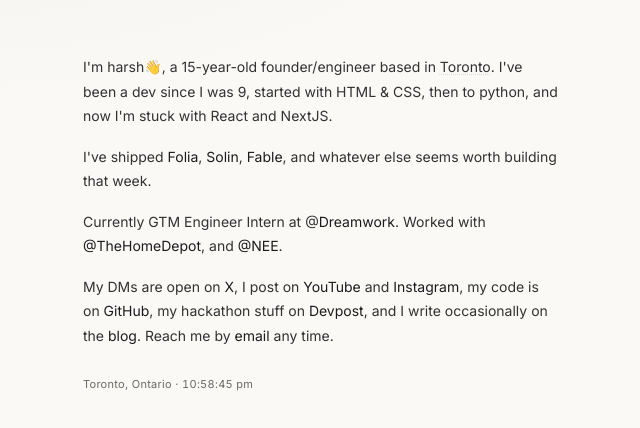
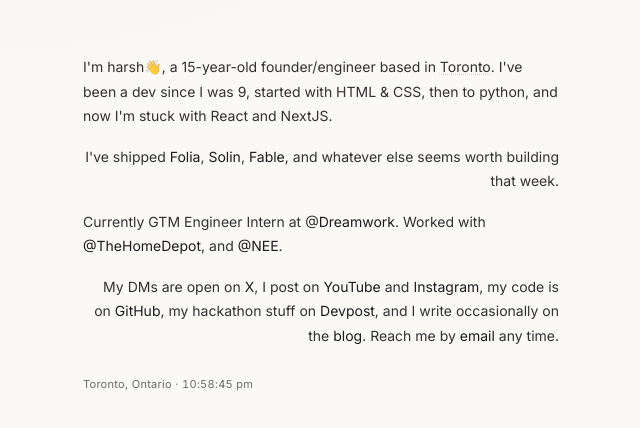
Before and after one commit to GreenKeewi/bio, a Next.js app: page / in a window 1280 px wide. Shown: the part 176-604 px from the top of the page, without its empty margins (319-959 px from the left). Built offline with nearby package versions, Linux system fonts and the light colour scheme.

Commit message:
Alternate paragraph alignment

```diff
--- a/app/page.tsx
+++ b/app/page.tsx
@@ -50,26 +50,26 @@
     <main className="mx-auto flex min-h-full w-full max-w-[540px] flex-col px-5 py-10 sm:px-8 sm:py-12">
       <div className={`t-fade my-auto ${shown ? "is-shown" : ""}`}>
         <div className="max-w-lg space-y-4 text-[14px] leading-[1.75] text-[var(--ink-dim)]">
-          <p>
+          <p className="text-left">
             I&apos;m harsh👋, a 15-year-old founder/engineer based in <RippleWord>Toronto</RippleWord>. I&apos;ve been a
             dev since I was 9, started with HTML &amp; CSS, then to python, and now I&apos;m stuck with React and
             NextJS.
           </p>
 
-          <p>
+          <p className="text-right">
             I&apos;ve shipped <InlineLink href="https://folia-notes.vercel.app/">Folia</InlineLink>,{" "}
             <InlineLink href="https://heysolin.com">Solin</InlineLink>,{" "}
             <InlineLink href="https://usefable.ca">Fable</InlineLink>, and whatever else seems worth building
             that week.
           </p>
 
-          <p>
+          <p className="text-left">
             Currently GTM Engineer Intern at @<InlineLink href="https://x.com/dreamworkhq">Dreamwork</InlineLink>.
             Worked with <InlineLink href="https://x.com/HomeDepot">@TheHomeDepot</InlineLink>, and{" "}
             <InlineLink href="https://x.com/NEEIOnline">@NEE</InlineLink>.
           </p>
 
-          <p>
+          <p className="text-right">
             My DMs are open on <InlineLink href="https://x.com/harshTalksAI">X</InlineLink>, I post on{" "}
             <InlineLink href="https://www.youtube.com/channel/UCUSQ134t1G9XRf3x9oY-1wQ">YouTube</InlineLink> and{" "}
             <InlineLink href="https://www.instagram.com/harshtalksai/">Instagram</InlineLink>, my code is on{" "}
```
